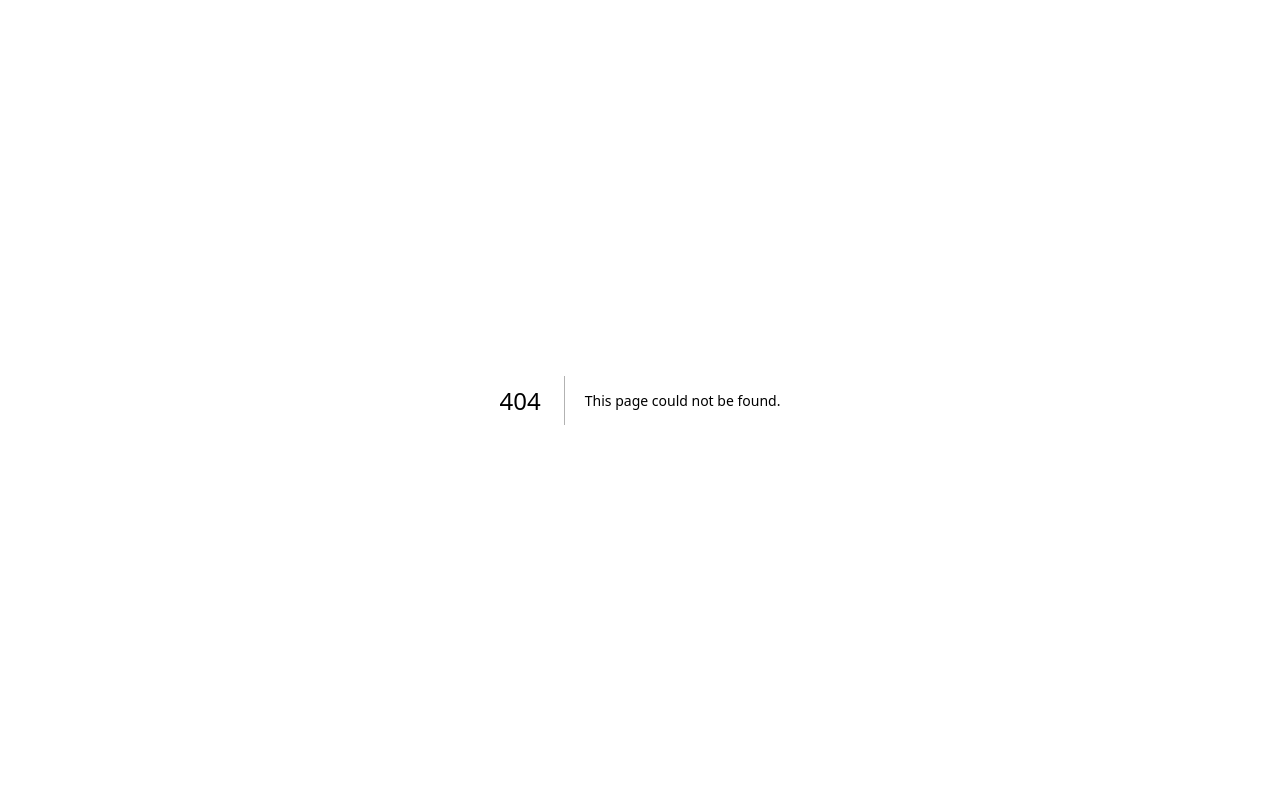
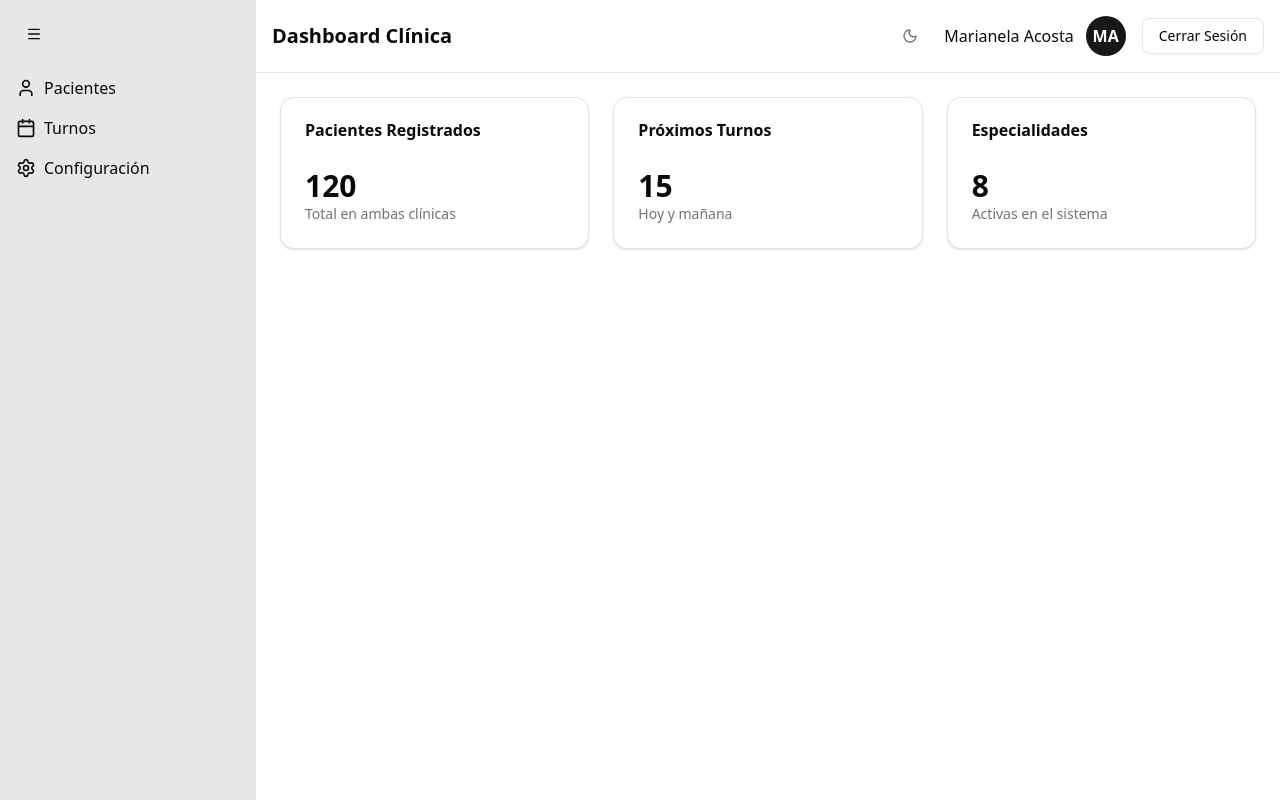
Before and after one commit to SantiAranda/frontend-policonsultorio, a Next.js app: page /dashboard in a window 1280 px wide. Before the commit this address had no page. Built offline with nearby package versions, Linux system fonts and the light colour scheme.

Commit message:
dashboard started

```diff
--- a/package.json
+++ b/package.json
@@ -9,8 +9,11 @@
     "lint": "eslint"
   },
   "dependencies": {
+    "@radix-ui/react-dialog": "^1.1.15",
     "@radix-ui/react-label": "^2.1.7",
+    "@radix-ui/react-separator": "^1.1.7",
     "@radix-ui/react-slot": "^1.2.3",
+    "@radix-ui/react-tooltip": "^1.2.8",
     "class-variance-authority": "^0.7.1",
     "clsx": "^2.1.1",
     "lucide-react": "^0.544.0",
--- /dev/null
+++ b/src/app/dashboard/layout.jsx
@@ -0,0 +1,55 @@
+"use client"
+
+import { useState } from "react"
+import Link from "next/link"
+import { cn } from "@/lib/utils"
+import { Button } from "@/components/ui/button"
+import { Menu, User, Calendar, Settings } from "lucide-react"
+
+// Importamos el Header organism
+import { Header } from "@/components/organisms/Header"
+
+export default function DashboardLayout({ children }) {
+  const [isOpen, setIsOpen] = useState(true)
+
+  return (
+    <div className="flex min-h-screen bg-background text-foreground">
+      {/* Sidebar */}
+      <aside
+        className={cn(
+          "bg-primary/10 border-r p-4 transition-all",
+          isOpen ? "w-64" : "w-20"
+        )}
+      >
+        <Button
+          variant="ghost"
+          size="icon"
+          onClick={() => setIsOpen(!isOpen)}
+          className="mb-6"
+        >
+          <Menu className="h-6 w-6" />
+        </Button>
+        <nav className="space-y-4">
+          <Link href="/dashboard" className="flex items-center gap-2">
+            <User className="h-5 w-5" /> {isOpen && "Pacientes"}
+          </Link>
+          <Link href="/dashboard/turnos" className="flex items-center gap-2">
+            <Calendar className="h-5 w-5" /> {isOpen && "Turnos"}
+          </Link>
+          <Link href="/dashboard/config" className="flex items-center gap-2">
+            <Settings className="h-5 w-5" /> {isOpen && "Configuración"}
+          </Link>
+        </nav>
+      </aside>
+
+      {/* Main */}
+      <div className="flex-1 flex flex-col">
+        {/* Header organism */}
+        <Header userName="Marianela Acosta" />
+
+        {/* Page content */}
+        <main className="p-6">{children}</main>
+      </div>
+    </div>
+  )
+}
--- /dev/null
+++ b/src/app/dashboard/page.jsx
@@ -0,0 +1,39 @@
+"use client"
+
+import { Card, CardContent, CardHeader, CardTitle } from "@/components/ui/card"
+
+export default function DashboardPage() {
+  return (
+    <div className="grid gap-6 md:grid-cols-2 lg:grid-cols-3">
+      <Card>
+        <CardHeader>
+          <CardTitle>Pacientes Registrados</CardTitle>
+        </CardHeader>
+        <CardContent>
+          <p className="text-3xl font-bold">120</p>
+          <p className="text-muted-foreground text-sm">Total en ambas clínicas</p>
+        </CardContent>
+      </Card>
+
+      <Card>
+        <CardHeader>
+          <CardTitle>Próximos Turnos</CardTitle>
+        </CardHeader>
+        <CardContent>
+          <p className="text-3xl font-bold">15</p>
+          <p className="text-muted-foreground text-sm">Hoy y mañana</p>
+        </CardContent>
+      </Card>
+
+      <Card>
+        <CardHeader>
+          <CardTitle>Especialidades</CardTitle>
+        </CardHeader>
+        <CardContent>
+          <p className="text-3xl font-bold">8</p>
+          <p className="text-muted-foreground text-sm">Activas en el sistema</p>
+        </CardContent>
+      </Card>
+    </div>
+  )
+}
--- /dev/null
+++ b/src/components/atoms/Avatar.jsx
@@ -0,0 +1,12 @@
+export function Avatar({ name }) {
+  function getInitials(n) {
+    if (!n) return "?"
+    return n.split(" ").map(p => p[0]).join("").toUpperCase()
+  }
+
+  return (
+    <div className="h-10 w-10 flex items-center justify-center rounded-full bg-primary text-white font-bold">
+      {getInitials(name)}
+    </div>
+  )
+}
--- a/src/components/atoms/DarkModeToggle.jsx
+++ b/src/components/atoms/DarkModeToggle.jsx
@@ -4,16 +4,15 @@ import { useDarkMode } from "@/hooks/useTheme"
 import { Moon, Sun } from "lucide-react"
 import { Button } from "@/components/ui/button"
 
-export default function DarkModeToggle({ className = "" }) {
+export function DarkModeToggle({ className = "" }) {
   const { isDark, toggleDarkMode, isClient } = useDarkMode()
 
-  // Evitar hidration mismatch
   if (!isClient) {
     return (
       <Button
         variant="ghost"
-        size="sm"
-        className={`absolute top-4 right-4 z-20 text-muted-foreground ${className}`}
+        size="icon"
+        className={`text-muted-foreground ${className}`}
         disabled
       >
         <Moon className="h-5 w-5" />
@@ -24,9 +23,9 @@ export default function DarkModeToggle({ className = "" }) {
   return (
     <Button
       variant="ghost"
-      size="sm"
+      size="icon"
       onClick={toggleDarkMode}
-      className={`absolute top-4 right-4 z-20 text-muted-foreground hover:text-foreground transition-colors ${className}`}
+      className={`text-muted-foreground hover:text-foreground transition-colors ${className}`}
       title={isDark ? "Cambiar a modo claro" : "Cambiar a modo oscuro"}
     >
       {isDark ? (
--- /dev/null
+++ b/src/components/atoms/iconSidebar.jsx
@@ -0,0 +1,40 @@
+export const IconSidebarClose = () => {
+  return (
+    <svg
+      width="24"
+      height="24"
+      viewBox="0 0 24 24"
+      fill="none"
+      xmlns="http://www.w3.org/2000/svg"
+      className="text-aqua-700 h-[1.2rem] w-[1.2rem] rotate-0 scale-100 transition-all dark:-rotate-60 dark:scale-1 "
+
+    >
+      <path
+        fillRule="evenodd"
+        clipRule="evenodd"
+        d="M6.21967 7.28131C5.92678 6.98841 5.92678 6.51354 6.21967 6.22065C6.51256 5.92775 6.98744 5.92775 7.28033 6.22065L11.999 10.9393L16.7176 6.22078C17.0105 5.92789 17.4854 5.92788 17.7782 6.22078C18.0711 6.51367 18.0711 6.98855 17.7782 7.28144L13.0597 12L17.7782 16.7186C18.0711 17.0115 18.0711 17.4863 17.7782 17.7792C17.4854 18.0721 17.0105 18.0721 16.7176 17.7792L11.999 13.0607L7.28033 17.7794C6.98744 18.0722 6.51256 18.0722 6.21967 17.7794C5.92678 17.4865 5.92678 17.0116 6.21967 16.7187L10.9384 12L6.21967 7.28131Z"
+        fill="currentColor"
+      />
+    </svg>
+  )
+}
+
+export const IconSidebarOpen = () => {
+  return (
+    <svg
+      width="16"
+      height="12"
+      viewBox="0 0 16 12"
+      fill="none"
+      xmlns="http://www.w3.org/2000/svg"
+      className="text-aqua-700   absolute h-[1.2rem] w-[1.2rem]  transition-all dark:rotate-0 dark:scale-100"
+    >
+      <path
+        fillRule="evenodd"
+        clipRule="evenodd"
+        d="M0.583252 1C0.583252 0.585788 0.919038 0.25 1.33325 0.25H14.6666C15.0808 0.25 15.4166 0.585786 15.4166 1C15.4166 1.41421 15.0808 1.75 14.6666 1.75L1.33325 1.75C0.919038 1.75 0.583252 1.41422 0.583252 1ZM0.583252 11C0.583252 10.5858 0.919038 10.25 1.33325 10.25L14.6666 10.25C15.0808 10.25 15.4166 10.5858 15.4166 11C15.4166 11.4142 15.0808 11.75 14.6666 11.75L1.33325 11.75C0.919038 11.75 0.583252 11.4142 0.583252 11ZM1.33325 5.25C0.919038 5.25 0.583252 5.58579 0.583252 6C0.583252 6.41421 0.919038 6.75 1.33325 6.75L7.99992 6.75C8.41413 6.75 8.74992 6.41421 8.74992 6C8.74992 5.58579 8.41413 5.25 7.99992 5.25L1.33325 5.25Z"
+        fill="currentColor"
+      />
+    </svg>
+  )
+}
--- /dev/null
+++ b/src/components/molecules/UserInfo.jsx
@@ -0,0 +1,10 @@
+import { Avatar } from "@/components/atoms/Avatar"
+
+export function UserInfo({ name }) {
+  return (
+    <div className="flex items-center gap-3">
+      <span className="hidden sm:block">{name}</span>
+      <Avatar name={name} />
+    </div>
+  )
+}
--- /dev/null
+++ b/src/components/organisms/Header.jsx
@@ -0,0 +1,24 @@
+"use client"
+
+import { Button } from "@/components/ui/button"
+import { UserInfo } from "@/components/molecules/UserInfo"
+import { DarkModeToggle } from "@/components/atoms/DarkModeToggle"
+
+
+export function Header({ userName }) {
+  return (
+    <header className="border-b p-4 flex justify-between items-center">
+      <h1 className="font-bold text-xl">Dashboard Clínica</h1>
+      <div className="flex items-center gap-4">
+        {/* Toggle de modo oscuro */}
+        <DarkModeToggle />
+
+        {/* Usuario con iniciales */}
+        <UserInfo name={userName} />
+
+        {/* Logout */}
+        <Button variant="outline">Cerrar Sesión</Button>
+      </div>
+    </header>
+  )
+}
--- /dev/null
+++ b/src/hooks/use-mobile.jsx
@@ -0,0 +1,19 @@
+import * as React from "react"
+
+const MOBILE_BREAKPOINT = 768
+
+export const useIsMobile = () => {
+  const [isMobile, setIsMobile] = React.useState(undefined)
+
+  React.useEffect(() => {
+    const mql = window.matchMedia(`(max-width: ${MOBILE_BREAKPOINT - 1}px)`)
+    const onChange = () => {
+      setIsMobile(window.innerWidth < MOBILE_BREAKPOINT)
+    }
+    mql.addEventListener("change", onChange)
+    setIsMobile(window.innerWidth < MOBILE_BREAKPOINT)
+    return () => mql.removeEventListener("change", onChange)
+  }, [])
+
+  return !!isMobile
+}
```
Also changed, not shown: 1 other file (tests, documents, lock files or other folders).
